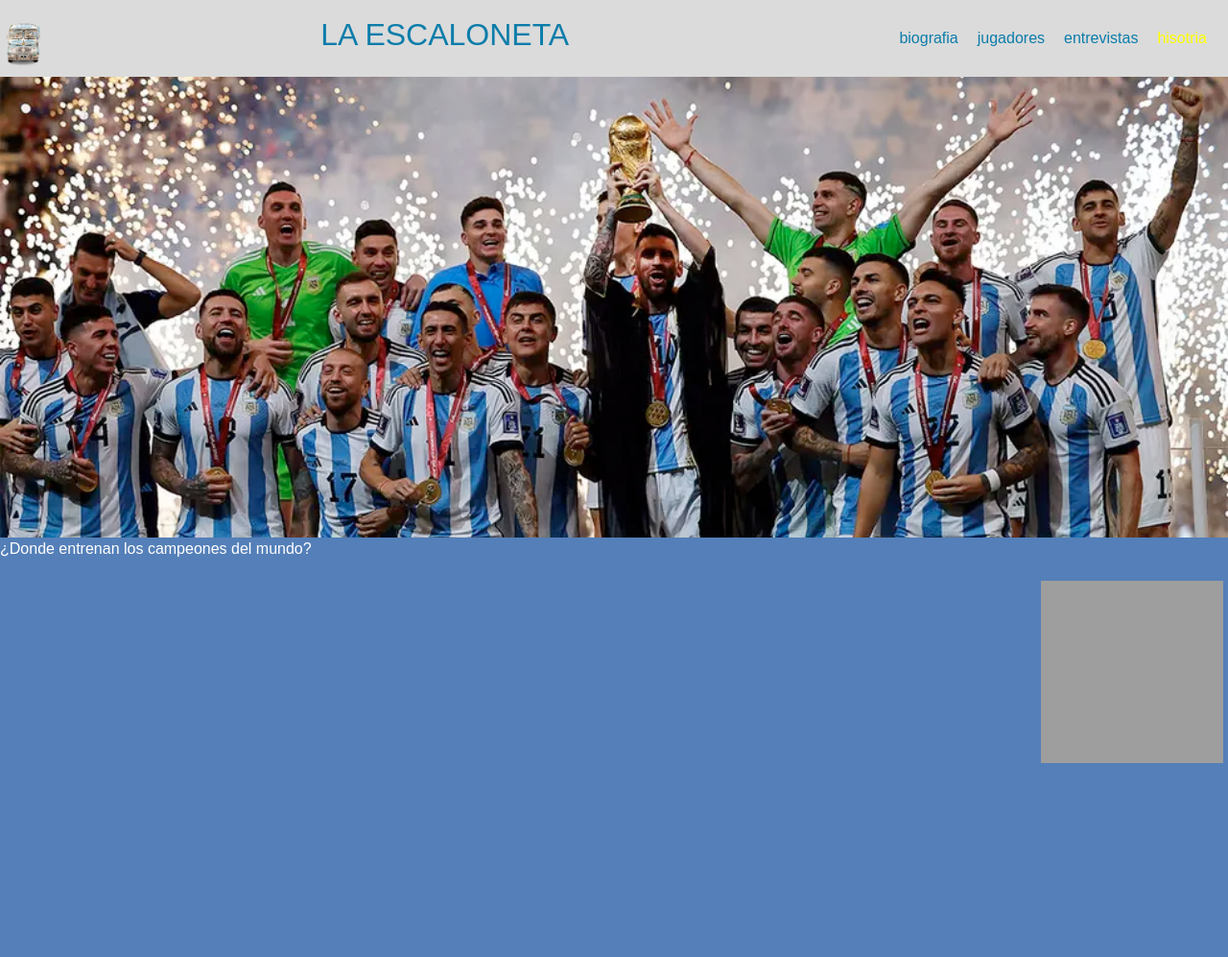
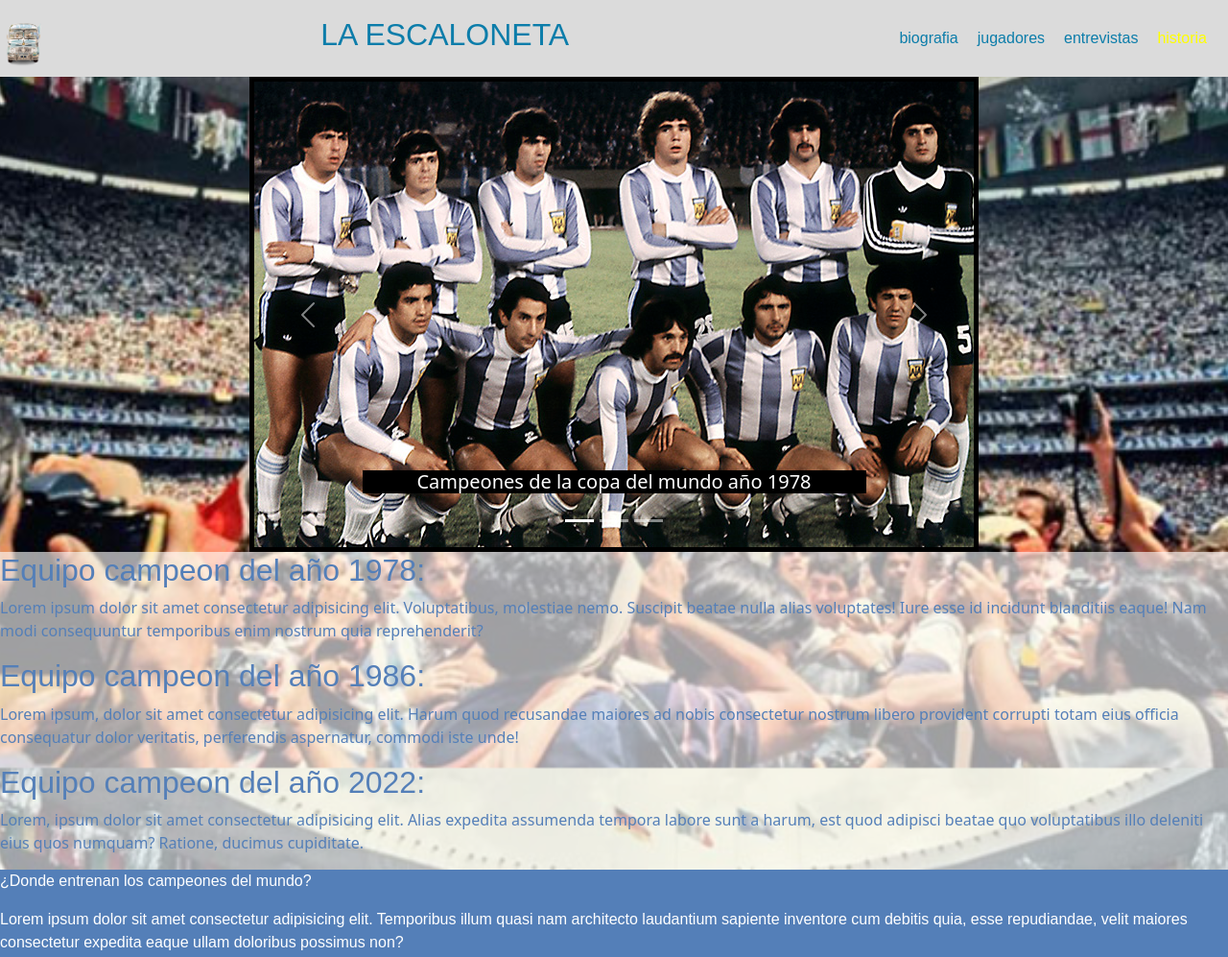
Before and after one commit to tobiascaruso/Escaloneta, a plain HTML site: page historia.html in a window 1280 px wide. Shown: the whole page at 96% size. Before the commit the page ends 800 px from the top, so only its background shows below. Drawn offline with nearby package versions, Linux system fonts and the light colour scheme; grey boxes are pictures that could not be loaded.

Commit message:
agregue carrusel y fondos

```diff
--- a/css/style.css
+++ b/css/style.css
@@ -11,7 +11,13 @@ body{
     background-attachment: fixed;
     background-size: cover;
     flex-wrap: wrap;
-background-color: rgb(84, 127, 184);
+    background-color: rgb(34, 33, 33)
+}
+.pagina3{
+    background-image: url(./FESTEJO.jpg);
+}
+.pagina5{
+    background-image: url(./diego86.jpg);
 }
 #barra_central h2{
 color: rgb(12, 125, 170);
@@ -98,6 +104,23 @@ header nav a{
 nav{
     background-color: rgb(219, 219, 219);
 }
+.contenedor-historia{
+    background-color: #ffffff9d;
+    width: 100vw;
+}
 @media (min-width: 768px) {
 
 }
+.carrusel-mio{
+    margin: auto;
+    border: 5px solid black;
+}
+h5{
+    background-color: black;
+}
+h2{
+    color:  rgb(84, 127, 184);
+}
+.campeon{
+    color: rgb(84, 127, 184);
+}
--- a/historia.html
+++ b/historia.html
@@ -8,7 +8,7 @@
     <title>HISTORIA</title>
     <link rel="stylesheet" href="./css/style.css">
 </head>
-<body>
+<body class="pagina5">
     <header id="barra_central">
         <img src="./paginas/la escaloneta.webp" alt="logo de la pagina">
         <h2> <a href="index.html">LA ESCALONETA</a></h2>
@@ -23,15 +23,60 @@
                     <a href="./biografia.html">biografia</a></li>
                     <a href="./jugadores.html">jugadores</a>
                     <a href="./entrevistas.html">entrevistas</a></li>
-                    <a href="./historia.html" class="activo">hisotria</a></li>
+                    <a href="./historia.html" class="activo">historia</a></li>
                 </div>
               </div>
             </div>
           </nav>
     </header>
+    <div id="carouselExampleCaptions" class="carousel slide carrusel-mio">
+      <div class="carousel-indicators">
+        <button type="button" data-bs-target="#carouselExampleCaptions" data-bs-slide-to="0" class="active" aria-current="true" aria-label="Slide 1"></button>
+        <button type="button" data-bs-target="#carouselExampleCaptions" data-bs-slide-to="1" aria-label="Slide 2"></button>
+        <button type="button" data-bs-target="#carouselExampleCaptions" data-bs-slide-to="2" aria-label="Slide 3"></button>
+      </div>
+      <div class="carousel-inner">
+        <div class="carousel-item active">
+          <img src="./paginas/campeones del 78.jpg" class="d-block w-100" alt="...">
+          <div class="carousel-caption d-none d-md-block">
+            <h5>Campeones de la copa del mundo año 1978</h5>
+            <p></p>
+          </div>
+        </div>
+        <div class="carousel-item">
+          <img src="./paginas/campeones 86.jpg" class="d-block w-100" alt="...">
+          <div class="carousel-caption d-none d-md-block">
+            <h5>Campeones de la copa del mundo año 1986</h5>
+          </div>
+        </div>
+        <div class="carousel-item">
+          <img src="./paginas/campeones 22.jpg" class="d-block w-100" alt="...">
+          <div class="carousel-caption d-none d-md-block">
+            <h5>Campeones de la copa del mundo 2022</h5>
+          </div>
+        </div>
+      </div>
+      <button class="carousel-control-prev" type="button" data-bs-target="#carouselExampleCaptions" data-bs-slide="prev">
+        <span class="carousel-control-prev-icon" aria-hidden="true"></span>
+        <span class="visually-hidden">Previous</span>
+      </button>
+      <button class="carousel-control-next" type="button" data-bs-target="#carouselExampleCaptions" data-bs-slide="next">
+        <span class="carousel-control-next-icon" aria-hidden="true"></span>
+        <span class="visually-hidden">Next</span>
+      </button>
+    </div>
+    <div class="contenedor-historia">
+       <h2>Equipo campeon del año 1978:</h2>
+       <p class="campeon">Lorem ipsum dolor sit amet consectetur adipisicing elit. Voluptatibus, molestiae nemo. Suscipit beatae nulla alias voluptates! Iure esse id incidunt blanditiis eaque! Nam modi consequuntur temporibus enim nostrum quia reprehenderit?</p>
+       <h2>Equipo campeon del año 1986:</h2>
+        <p class="campeon">Lorem ipsum, dolor sit amet consectetur adipisicing elit. Harum quod recusandae maiores ad nobis consectetur nostrum libero provident corrupti totam eius officia consequatur dolor veritatis, perferendis aspernatur, commodi iste unde!</p>
+        <h2>Equipo campeon del año 2022:</h2>
+       <p class="campeon">Lorem, ipsum dolor sit amet consectetur adipisicing elit. Alias expedita assumenda tempora labore sunt a harum, est quod adipisci beatae quo voluptatibus illo deleniti eius quos numquam? Ratione, ducimus cupiditate.</p>
+    </div>
     <footer>
         <section>
         <p>¿Donde entrenan los campeones del mundo?</p>
+        <p>Lorem ipsum dolor sit amet consectetur adipisicing elit. Temporibus illum quasi nam architecto laudantium sapiente inventore cum debitis quia, esse repudiandae, velit maiores consectetur expedita eaque ullam doloribus possimus non?</p>
         <iframe src="https://www.google.com/maps/embed?pb=!1m18!1m12!1m3!1d3897.0863428876023!2d-58.52866708195211!3d-34.779618877851924!2m3!1f0!2f0!3f0!3m2!1i1024!2i768!4f13.1!3m3!1m2!1s0x95bcd02196ffbeed%3A0xca6018ee49aafed0!2sPredio%20AFA%20Ezeiza%20-%20Asociaci%C3%B3n%20del%20F%C3%BAtbol%20Argentino!5e0!3m2!1ses-419!2sar!4v1684431513480!5m2!1ses-419!2sar" width="600" height="450" style="border:0;" allowfullscreen="" loading="lazy" referrerpolicy="no-referrer-when-downgrade"></iframe>
         </section>
     </footer>
```
Also changed, not shown: biografia.html (+2 -2 lines), entrevistas.html (+2 -2 lines), index.html (+1 -1 lines), jugadores.html (+2 -2 lines), css/FESTEJO.jpg (added), css/JUGADORES.jpg (added), css/campeones 22.jpg (added), css/campeones 86.jpg (added), css/campeones del 78.jpg (added), css/cancha.avif (added), css/cancha2.jpg (added), css/diego86.jpg (added), css/la escaloneta.webp (added), css/messi campeon.jpg (added), 4 more files.
